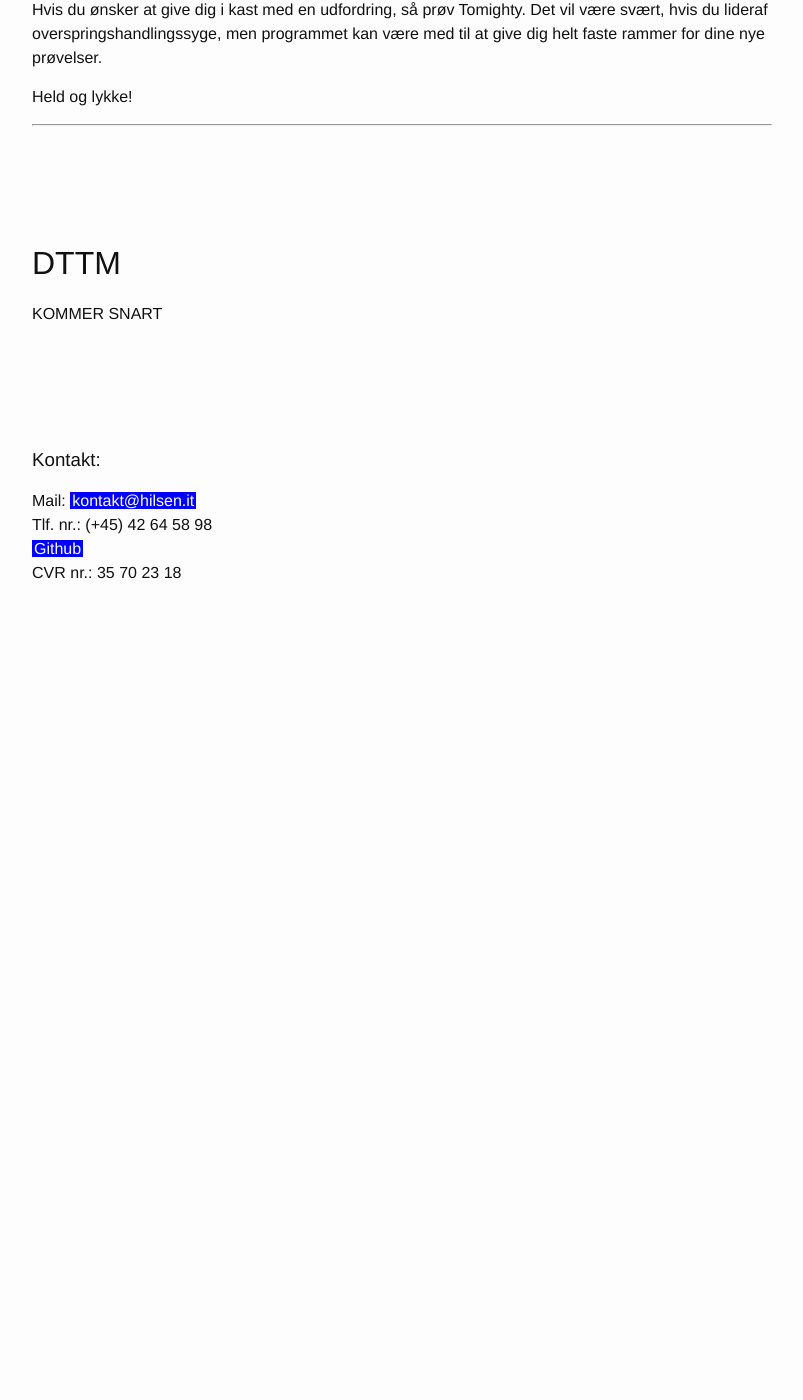
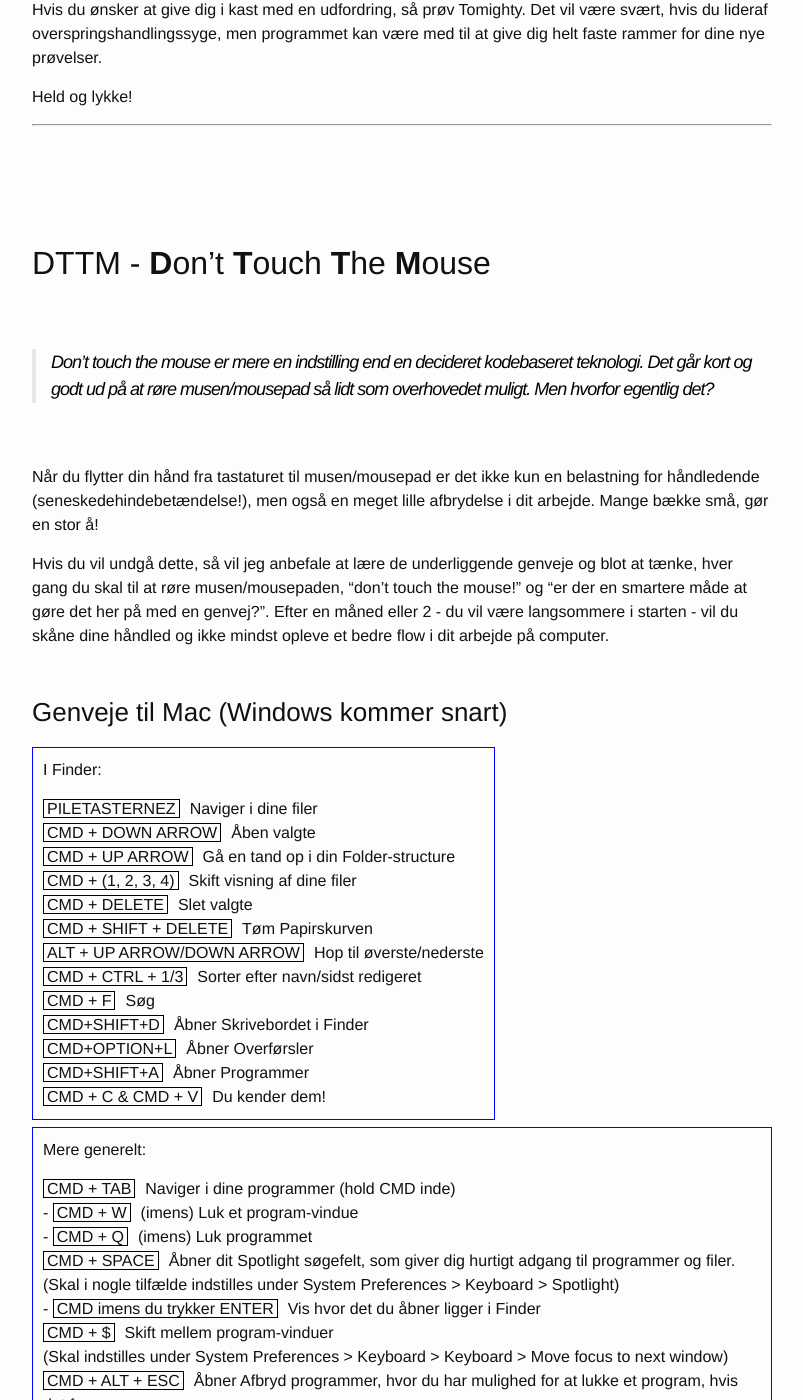
Before and after one commit to peterhoejlundandersen/hilsen, a Jekyll site: the page built from _posts/blogs/2018-01-27-techlove.markdown, in a window 1280 px wide and 1400 px high, scrolled down 8414 px. Shown: the whole window, without its empty margins (238-1041 px from the left). Built offline with Jekyll 4.4.1, drawn with Linux system fonts in a browser that asks for light colours; before the commit the page ends 9044 px from its top, so only the background shows below that; some of the changed text lies outside the part shown.

Commit message:
added DTTM

```diff
--- /dev/null
+++ b/_includes/shortcuts.html
@@ -0,0 +1,121 @@
+<div class="shorcuts">
+	<div class="in-finder">
+		<p>I Finder:</p>
+		<div class="box-wrap">
+			<span class="box small">PILETASTERNEZ</span><span class="use">Naviger i dine filer</span>
+		</div>
+		<div class="box-wrap">
+			<span class="box small">CMD + DOWN ARROW</span><span class="use">Åben valgte</span>
+		</div>
+		<div class="box-wrap">
+			<span class="box small">CMD + UP ARROW</span><span class="use">Gå en tand op i din Folder-structure</span>
+		</div>
+		<div class="box-wrap">
+			<span class="box small">CMD + (1, 2, 3, 4)</span><span class="use">Skift visning af dine filer</span>
+		</div>
+		<div class="box-wrap">
+			<span class="box small">CMD + DELETE</span><span class="use">Slet valgte</span>
+		</div>
+		<div class="box-wrap">
+			<span class="box small">CMD + SHIFT + DELETE</span><span class="use">Tøm Papirskurven</span>
+		</div>
+		<div class="box-wrap">
+			<span class="box small">ALT + UP ARROW/DOWN ARROW</span><span class="use">Hop til øverste/nederste</span>
+		</div>
+		<div class="box-wrap">
+			<span class="box small">CMD + CTRL + 1/3</span><span class="use">Sorter efter navn/sidst redigeret</span>
+		</div>
+		<div class="box-wrap">
+			<span class="box small">CMD + F</span><span class="use">Søg</span>
+		</div>
+		<div class="box-wrap">
+			<span class="box small">CMD+SHIFT+D</span><span class="use">Åbner Skrivebordet i Finder</span>
+		</div>
+		<div class="box-wrap">
+			<span class="box small">CMD+OPTION+L</span><span class="use">Åbner Overførsler</span>
+		</div>
+		<div class="box-wrap">
+			<span class="box small">CMD+SHIFT+A</span><span class="use">Åbner Programmer</span>
+		</div>
+		<div class="box-wrap">
+			<span class="box small">CMD + C & CMD + V</span><span class="use">Du kender dem!</span>
+		</div>
+	</div>
+	<div class="in-finder general">
+		<p>Mere generelt:</p>
+		<div class="box-wrap">
+			<span class="box small">CMD + TAB</span><span class="use">Naviger i dine programmer (hold CMD inde)</span><br>
+			- <span class="box smaller">CMD + W</span><span class="use small">(imens) Luk et program-vindue</span><br>
+			- <span class="box smaller">CMD + Q</span><span class="use small">(imens) Luk programmet</span><br>
+		</div>
+		<div class="box-wrap">
+			<span class="box small">CMD + SPACE</span><span class="use">Åbner dit Spotlight søgefelt, som giver dig hurtigt adgang til programmer og filer.</span><br>
+			<span class="smaller">(Skal i nogle tilfælde indstilles under System Preferences > Keyboard > Spotlight)</span><br>
+			- <span class="box smaller">CMD imens du trykker ENTER</span><span class="use small">Vis hvor det du åbner ligger i Finder</span>
+		</div>
+		<div class="box-wrap">
+			<span class="box small">CMD + $</span><span class="use">Skift mellem program-vinduer</span><br>
+			<span class="smaller">(Skal indstilles under System Preferences > Keyboard > Keyboard > Move focus to next window)</span><br>
+		</div>
+		<div class="box-wrap">
+			<span class="box small">CMD + ALT + ESC</span><span class="use">Åbner Afbryd programmer, hvor du har mulighed for at lukke et program, hvis det fryser.</span>
+		</div>
+
+	</div>
+	<div class="in-finder general">
+		<p>I Chrome</p>
+		<div class="box-wrap">
+			<span class="box small">CMD + T</span><span class="use">Åbner en ny fane</span>
+		</div>
+		<div class="box-wrap">
+			<span class="box small">CMD + ALT + LEFT ARROW/RIGHT ARROW</span><span class="use">Forrige/næste fane</span>
+		</div>
+
+		<div class="box-wrap">
+			<span class="box small">CMD + L</span><span class="use">Gå til søgefelt</span>
+		</div>
+
+		<div class="box-wrap">
+			<span class="box small">CMD + R</span><span class="use">Reload side</span>
+		</div>
+
+		<div class="box-wrap">
+			<span class="box small">CMD + N</span><span class="use">Åbner nyt vindue</span>
+		</div>
+
+		<div class="box-wrap">
+			<span class="box small">CMD + F</span><span class="use">Søg på siden</span><br>
+			- <span class="box smaller">ENTER</span><span class="use small">(imens) Gå til næste </span><br>
+			- <span class="box smaller">SHIFT + ENTER</span><span class="use small">(imens) Gå til forrige</span>
+		</div>
+
+		<div class="box-wrap">
+			<span class="box small">FN + UP ARROW/DOWN ARROW</span><span class="use">Scroll et helt vindue op eller ned</span>
+		</div>
+
+		<div class="box-wrap">
+			<span class="box small">CMD + Y</span><span class="use">Gå til historik</span>
+		</div>
+
+		<div class="box-wrap">
+			<span class="box small">CMD + SHIFT + T</span><span class="use">Åbn sidst lukkede fane/faner</span>
+		</div>
+
+		<div class="box-wrap">
+			<span class="box small">CMD + ,</span><span class="use">Åbn indstillinger</span>
+		</div>
+
+		<div class="box-wrap">
+			<span class="box small">CMD + SHIFT + M</span><span class="use">Skift konto, hvis du som mig har forskellige Gmail kontoer.</span>
+		</div>
+
+		<p class="small">Web development:</p>
+		<div class="box-wrap">
+			<span class="box small">CMD + ALT + J</span><span class="use">Åbn Chrome Development Tool</span>
+		</div>
+		<div class="box-wrap">
+			<span class="box small">CMD + ALT + U</span><span class="use">Åbn hjemmesidens Source</span>
+		</div>
+		<p class="small">FIF: Installer <a href="https://chrome.google.com/webstore/detail/google-search-navigator/cohamjploocgoejdfanacfgkhjkhdkek" target="_blank">Google Search Navigator</a> hvis du vil gå gennem Google søgeresultater med piletasterne.</p>
+	</div>
+</div>
--- a/_posts/blogs/2018-01-27-techlove.markdown
+++ b/_posts/blogs/2018-01-27-techlove.markdown
@@ -204,6 +204,19 @@ Held og lykke!
 <br>
 <br>
 
-## DTTM
+## DTTM - **D**on't **T**ouch **T**he **M**ouse
 
-KOMMER SNART
+> Don't touch the mouse er mere en indstilling end en decideret kodebaseret teknologi. Det går kort og godt ud på at røre musen/mousepad så lidt som overhovedet muligt. Men hvorfor egentlig det?
+
+
+Når du flytter din hånd fra tastaturet til musen/mousepad er det ikke kun en belastning for håndledende (seneskedehindebetændelse!), men også en meget lille afbrydelse i dit arbejde. Mange bække små, gør en stor å!
+
+
+Hvis du vil undgå dette, så vil jeg anbefale at lære de underliggende genveje og blot at tænke, hver gang du skal til at røre musen/mousepaden, "don't touch the mouse!" og "er der en smartere måde at gøre det her på med en genvej?".
+Efter en måned eller 2 - du vil være langsommere i starten - vil du skåne dine håndled og ikke mindst opleve et bedre flow i dit arbejde på computer.
+
+### Genveje til Mac (Windows kommer snart)
+
+{% include shortcuts.html %}
+
+> **Fif:** Hvis du vil 'tvinge' dig selv til at undgå musen, så kan jeg varmt anbefale at købe et [Roosts Stand](https://www.therooststand.com/){:target="_blank"} og et tilhørende tastatur (min favorit er [Apple Keyboard](https://www.apple.com/dk/shop/product/MLA22B/A/magic-keyboard-engelsk-storbritannien?fnode=56){:target="_blank"}. Nu mangler du en mus, og vil automatisk ændre dine vaner. Derudover flytter Roost stativet din computer op i en højde, så du sidder med ret ryg, når du arbejder.
--- a/_sass/minima/_posts.scss
+++ b/_sass/minima/_posts.scss
@@ -29,3 +29,27 @@ h3 {
 		padding-left: 0;
 	}
 }
+
+.shortcuts {
+  margin: 20px 0px;
+  margin-right: 10px;
+}
+.in-finder {
+  display: inline-block;
+  width: auto;
+  border: 1px solid blue;
+  overflow: hidden;
+  padding: 10px;
+}
+.in-finder .box-wrap {
+}
+.in-finder .box {
+ border: 1px solid black;
+ padding: 0px 3px;
+ margin: 10px;
+ margin-left: 0;
+}
+.in-finder .box .use {
+  display: block;
+  padding: 5px;
+}
```
Also changed, not shown: other parts of _posts/blogs/2018-01-27-techlove.markdown (+1 -1 lines), 3 other files.
